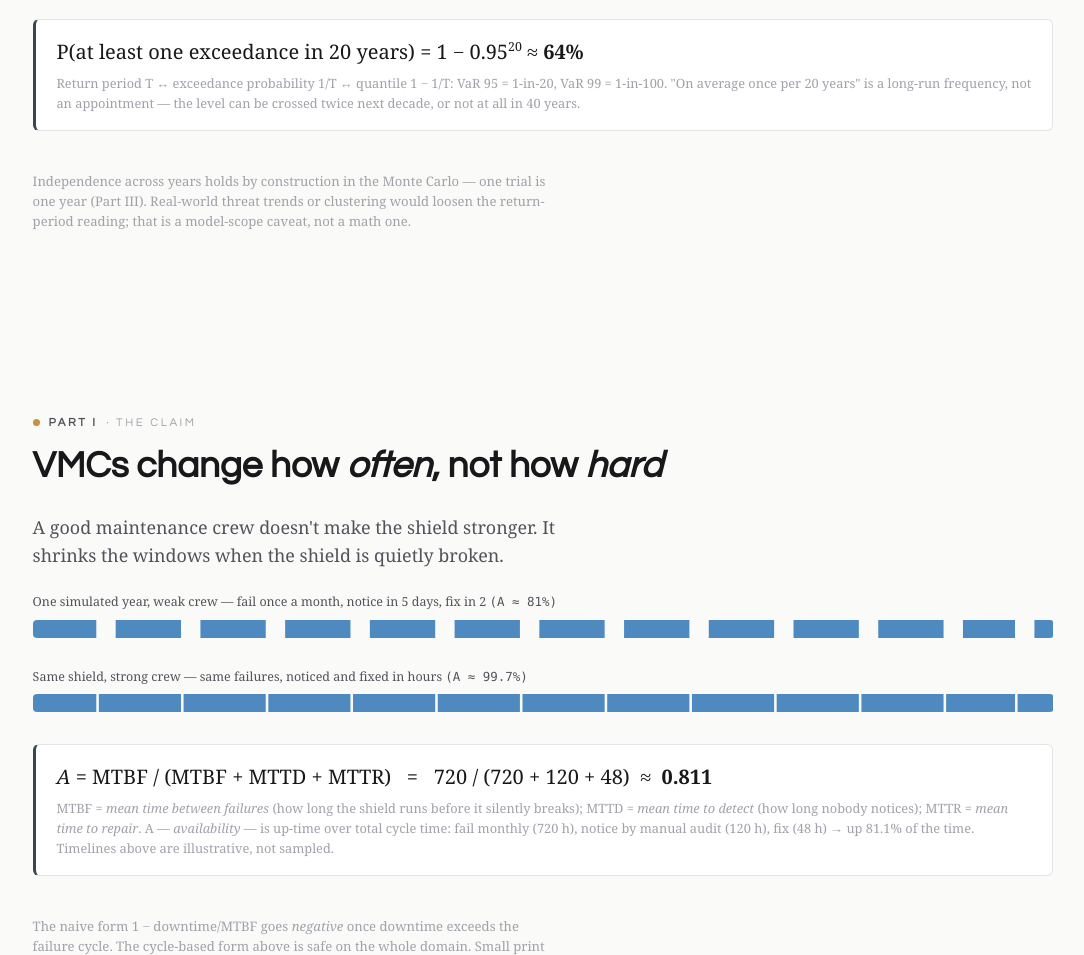
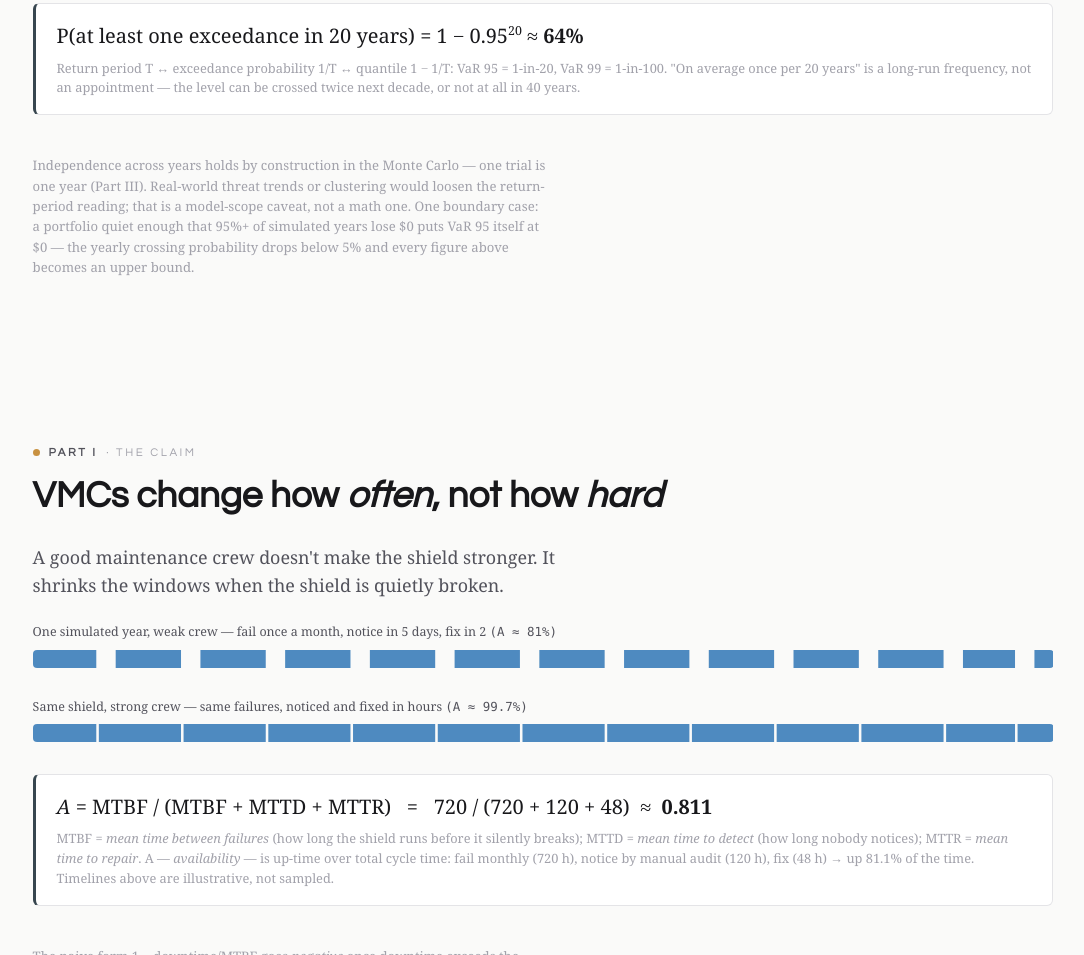
Before and after one commit to yasirhamza/idraa, a plain HTML site: page vmc-deck.html in a window 1280 px wide. Shown: the part 3011-3966 px from the top of the page, without its empty margins (97-1181 px from the left). Drawn offline with Linux system fonts and the light colour scheme.

Commit message:
deck: s2c zero-atom boundary clause — quiet portfolios make the 20-yr figures upper bounds
Co-Authored-By: Claude Fable 5 <noreply@anthropic.com>
Claude-Session: https://claude.ai/code/session_01QBaSMmrYC19RBbdYgQVE3o

```diff
--- a/vmc-deck.html
+++ b/vmc-deck.html
@@ -397,7 +397,9 @@
   </div>
   <p class="foot">Independence across years holds by construction in the Monte Carlo — one trial
   is one year (Part III). Real-world threat trends or clustering would loosen the return-period
-  reading; that is a model-scope caveat, not a math one.</p>
+  reading; that is a model-scope caveat, not a math one. One boundary case: a portfolio quiet
+  enough that 95%+ of simulated years lose $0 puts VaR 95 itself at $0 — the yearly crossing
+  probability drops below 5% and every figure above becomes an upper bound.</p>
 </section>
 
 <!-- ============ 3 · THE CLAIM ============ -->
```
